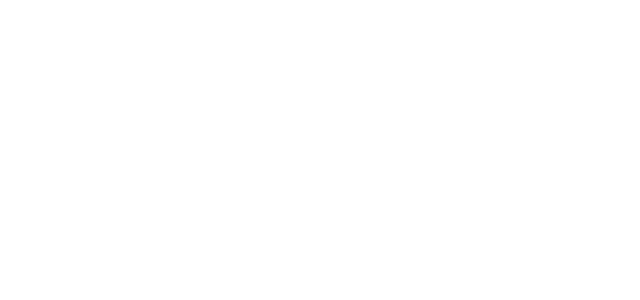
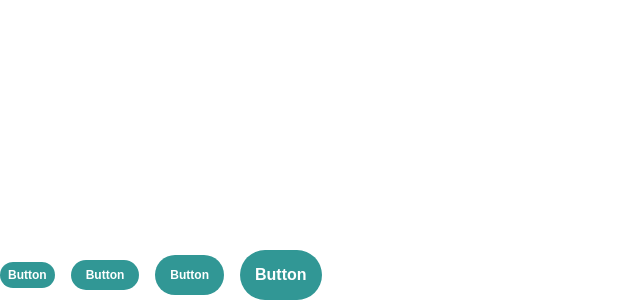
Before and after one commit to TOKTOKHAN-DEV/next-init-2.0, a Next.js app: page / in a window 1280 px wide. Shown: the part 500-800 px from the top of the page, without its empty margins (0-640 px from the left). Built offline with nearby package versions, Linux system fonts and the light colour scheme.

Commit message:
[Add] Button

```diff
--- a/components/templates/HomeTemplate.tsx
+++ b/components/templates/HomeTemplate.tsx
@@ -1,13 +1,31 @@
 import React from 'react';
 
-import { Box } from '@chakra-ui/react';
+import { Box, Stack, Button } from '@chakra-ui/react';
 
 interface HomeTemplateProps {
   header: JSX.Element;
 }
 
 const HomeTemplate = ({ header }: HomeTemplateProps) => {
-  return <Box flexGrow={1}>{header}</Box>;
+  return (
+    <>
+      <Box flexGrow={1}>{header}</Box>
+      <Stack spacing={4} direction="row" align="center">
+        <Button colorScheme="teal" size="xs" borderRadius="50px">
+          Button
+        </Button>
+        <Button colorScheme="teal" size="sm" borderRadius="50px">
+          Button
+        </Button>
+        <Button colorScheme="teal" size="md" borderRadius="50px">
+          Button
+        </Button>
+        <Button colorScheme="teal" size="lg" borderRadius="50px">
+          Button
+        </Button>
+      </Stack>
+    </>
+  );
 };
 
 export default HomeTemplate;
--- a/styles/theme/components/button.ts
+++ b/styles/theme/components/button.ts
@@ -5,6 +5,28 @@
     ...baseTheme.components.Button.baseStyle,
     _focus: { boxShadow: 'none' },
   },
+  sizes: {
+    lg: {
+      h: '50px',
+      fontSize: ['15px', '14px', '16px'],
+      px: '15px',
+    },
+    md: {
+      h: '40px',
+      fontSize: ['12px', '10px', '12px'],
+      px: '15px',
+    },
+    sm: {
+      h: '30px',
+      fontSize: ['12px', '10px', '12px'],
+      px: '15px',
+    },
+    xs: {
+      h: '26px',
+      fontSize: ['12px', '10px', '12px'],
+      px: '8px',
+    },
+  },
 };
 
 export default Button;
```
